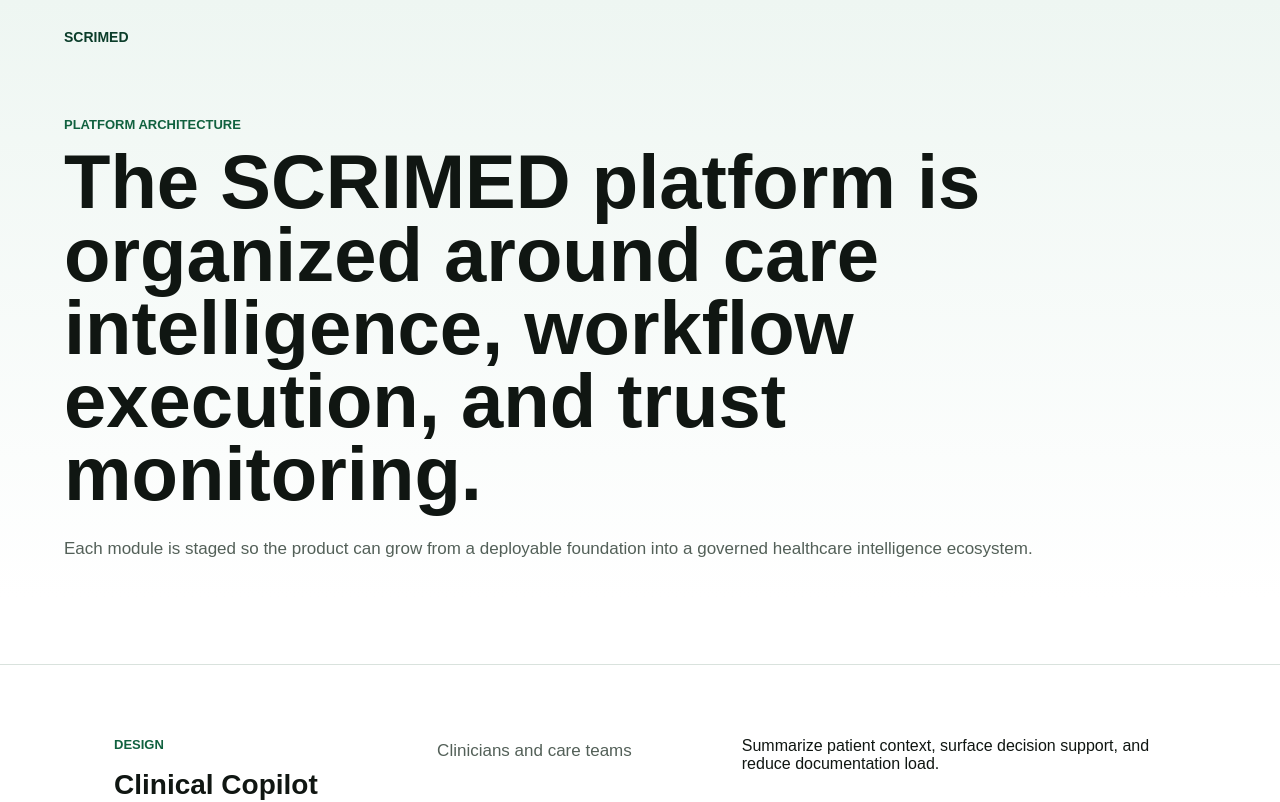
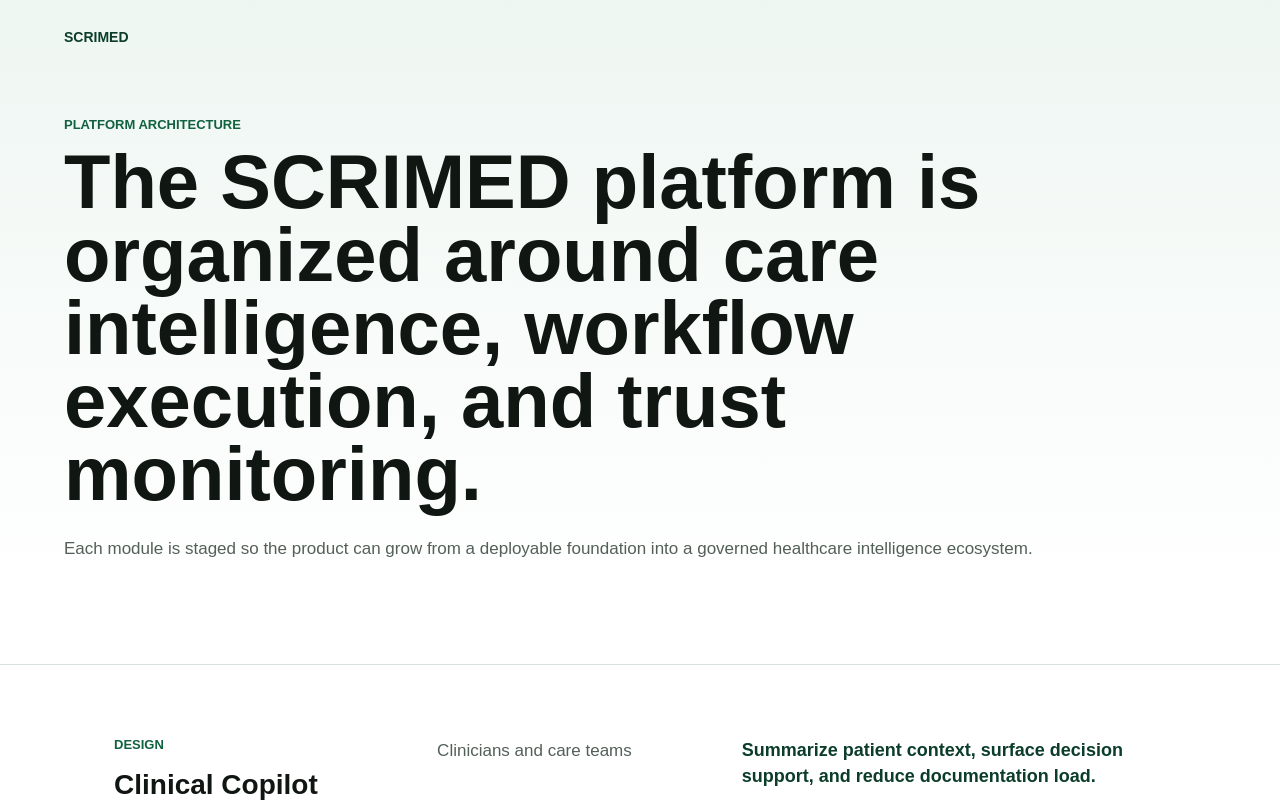
Before and after one commit to temitayodahunsi777/scrimed-site, a Next.js app: page /platform in a window 1280 px wide. Shown: the top 802 px of the page. Built offline with nearby package versions, Linux system fonts and the light colour scheme.

Commit message:
Style module detail links

```diff
--- a/app/globals.css
+++ b/app/globals.css
@@ -412,9 +412,21 @@
   margin-bottom: 0;
 }
 
-.module-row strong {
+.module-row strong,
+.module-link {
   font-size: 18px;
+  font-weight: 800;
   line-height: 1.45;
+}
+
+.module-link {
+  color: var(--green-dark);
+  display: inline-flex;
+}
+
+.module-link:hover {
+  text-decoration: underline;
+  text-underline-offset: 4px;
 }
 
 .principle-grid {
```
